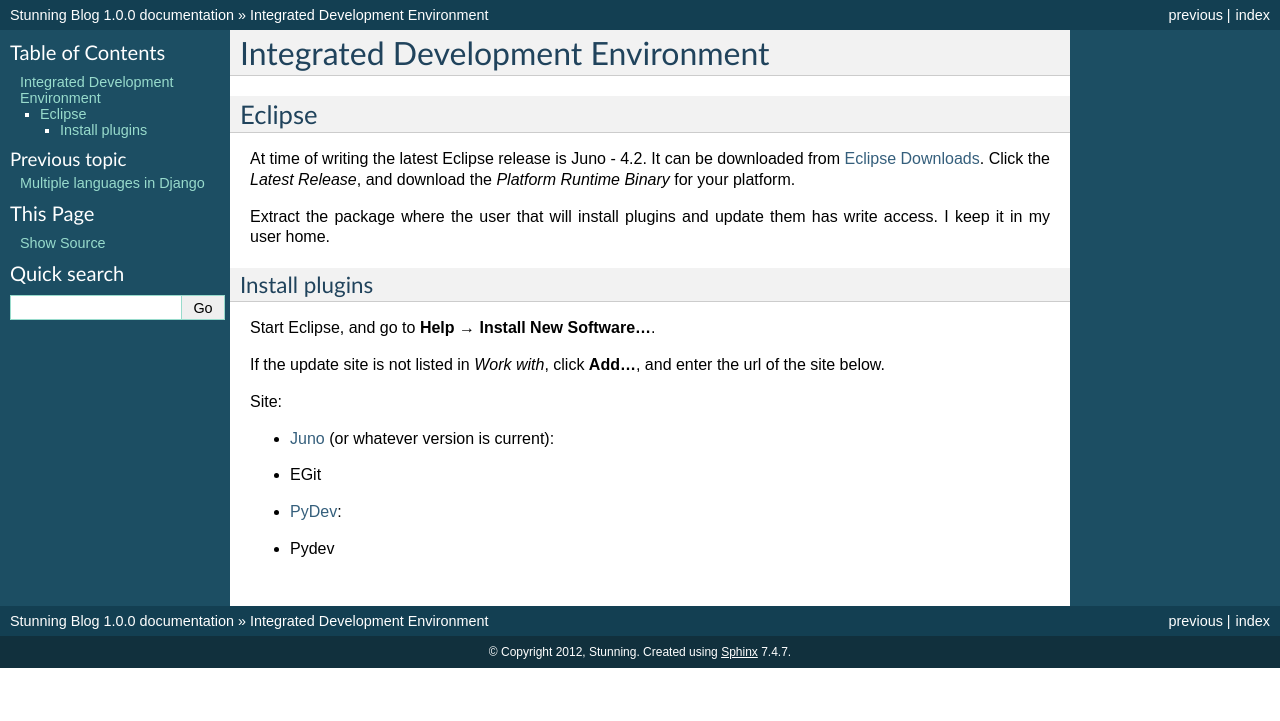
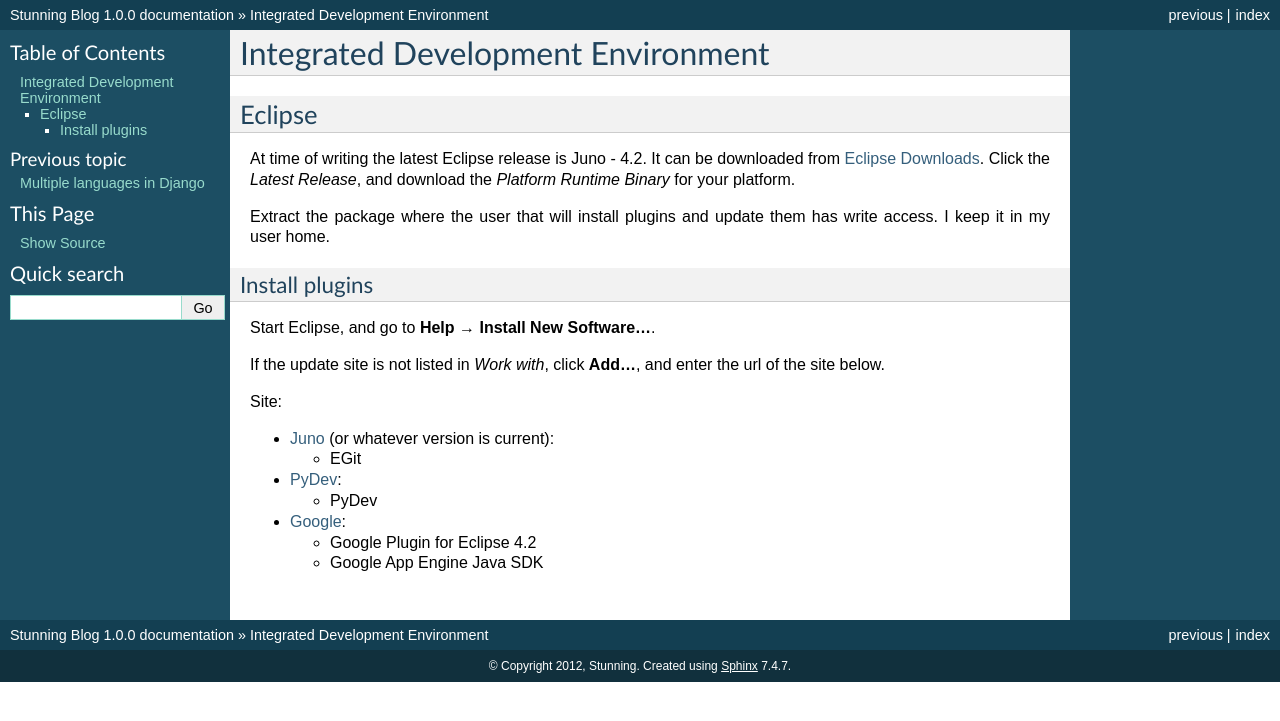
Before and after one commit to Stunning/Blog, a Sphinx documentation site: the page built from docs/ide.rst, in a window 1280 px wide. Shown: the top 721 px of the page. Built offline with Sphinx 7.4.7, drawn with Linux system fonts in a browser that asks for light colours; formulas are drawn with MathJax 3.

Commit message:
Google plugin

```diff
--- a/docs/ide.rst
+++ b/docs/ide.rst
@@ -26,12 +26,18 @@ Site:
 
 - Juno_ (or whatever version is current):
 
-* EGit
+  - EGit
 
 - PyDev_:
 
-* Pydev
+  - PyDev
+
+- Google_:
+
+  - Google Plugin for Eclipse 4.2
+  - Google App Engine Java SDK
 
 .. _Eclipse Downloads: http://download.eclipse.org/eclipse/downloads/
 .. _Juno: http://download.eclipse.org/releases/juno
 .. _PyDev: http://pydev.org/updates/
+.. _Google: http://dl.google.com/eclipse/plugin/4.2
```
